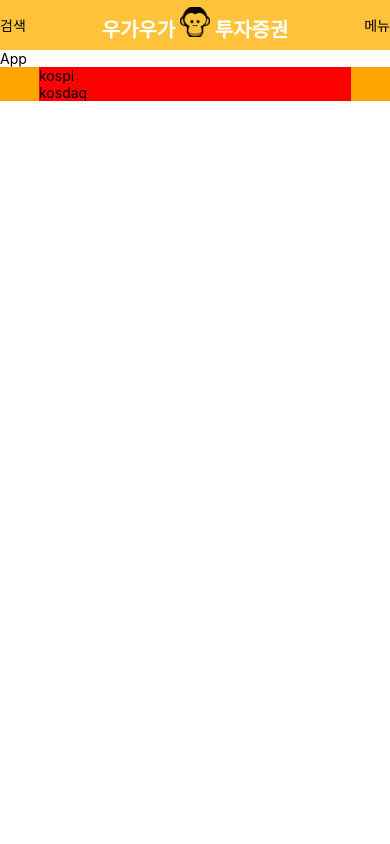
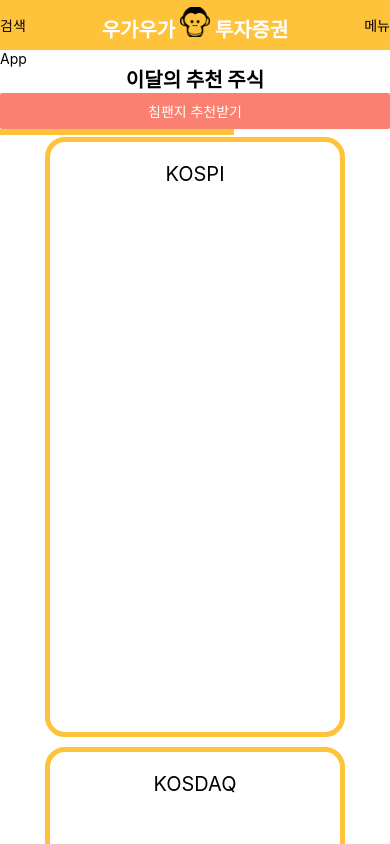
Before and after one commit to geunsoo96/Stock_ProjectA_Mobile, a React Native app in the folder projectA/: screen / in a window 390 px wide. Shown: the top 844 px of the page. Built offline with nearby package versions, Linux system fonts and the light colour scheme.

Commit message:
알고리즘 페이지 마크업 진행중

```diff
--- a/projectA/src/components/Algorithm/algorithm.js
+++ b/projectA/src/components/Algorithm/algorithm.js
@@ -1,34 +1,65 @@
-import {StyleSheet, Text, View, Image} from 'react-native';
+import {StyleSheet, Text, View, Image, Button, Pressable} from 'react-native';
 import React from 'react';
 import {ScrollView} from 'react-native';
+
 const Algorithm = () => {
+  // const dummyData
   return (
     <ScrollView
       style={{
-        height: 100 + '%',
+        height: '100%',
       }}>
+      <View style={styles.head}>
+        <Text style={styles.headText}>이달의 추천 주식</Text>
+        <Button title="침팬지 추천받기" color="salmon" />
+        <Pressable style={styles.button} title="hi"></Pressable>
+      </View>
       <View style={styles.container}>
-        <Text style={styles.contentBox}>kospi</Text>
-        <Text style={styles.contentBox}>kosdaq</Text>
+        <Text style={styles.contentBox}>KOSPI</Text>
+        <Text style={styles.contentBox}>KOSDAQ</Text>
       </View>
+      <View></View>
     </ScrollView>
   );
 };
 
 const styles = StyleSheet.create({
   container: {
+    flex: 1,
     display: 'flex',
     // flexDirection: 'row',
     justifyContent: 'space-around',
     alignItems: 'center',
-    backgroundColor: 'orange',
-    width: 100 + '%',
-    height: 100 + '%',
+    width: '100%',
+    height: '100%',
   },
   contentBox: {
-    backgroundColor: 'red',
-    width: 80 + '%',
-    height: 100 + '%',
+    // backgroundColor: '#FFC33B',
+    borderStyle: 'solid',
+    borderColor: '#FFC33B',
+    borderWidth: 5,
+    borderRadius: 20,
+    width: 300,
+    height: 600,
+    margin: 5,
+    padding: 20,
+    textAlign: 'center',
+    fontSize: 20,
+  },
+  head: {
+    width: '100%',
+    display: 'flex',
+    justifyContent: 'center',
+  },
+  headText: {
+    fontSize: 20,
+    fontWeight: 'bold',
+    textAlign: 'center',
+  },
+  button: {
+    width: '60%',
+    height: '10%',
+    backgroundColor: '#FFC33B',
   },
 });
 export default Algorithm;
```
